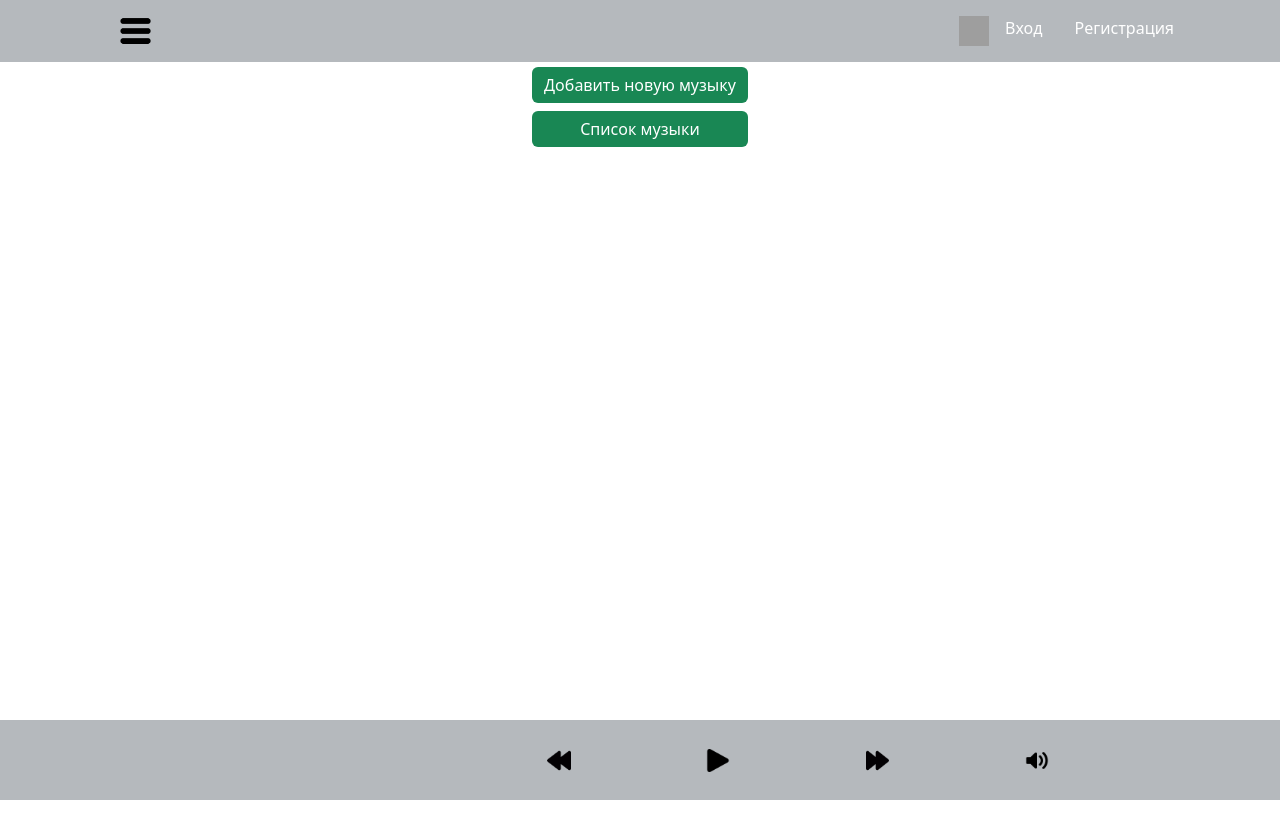
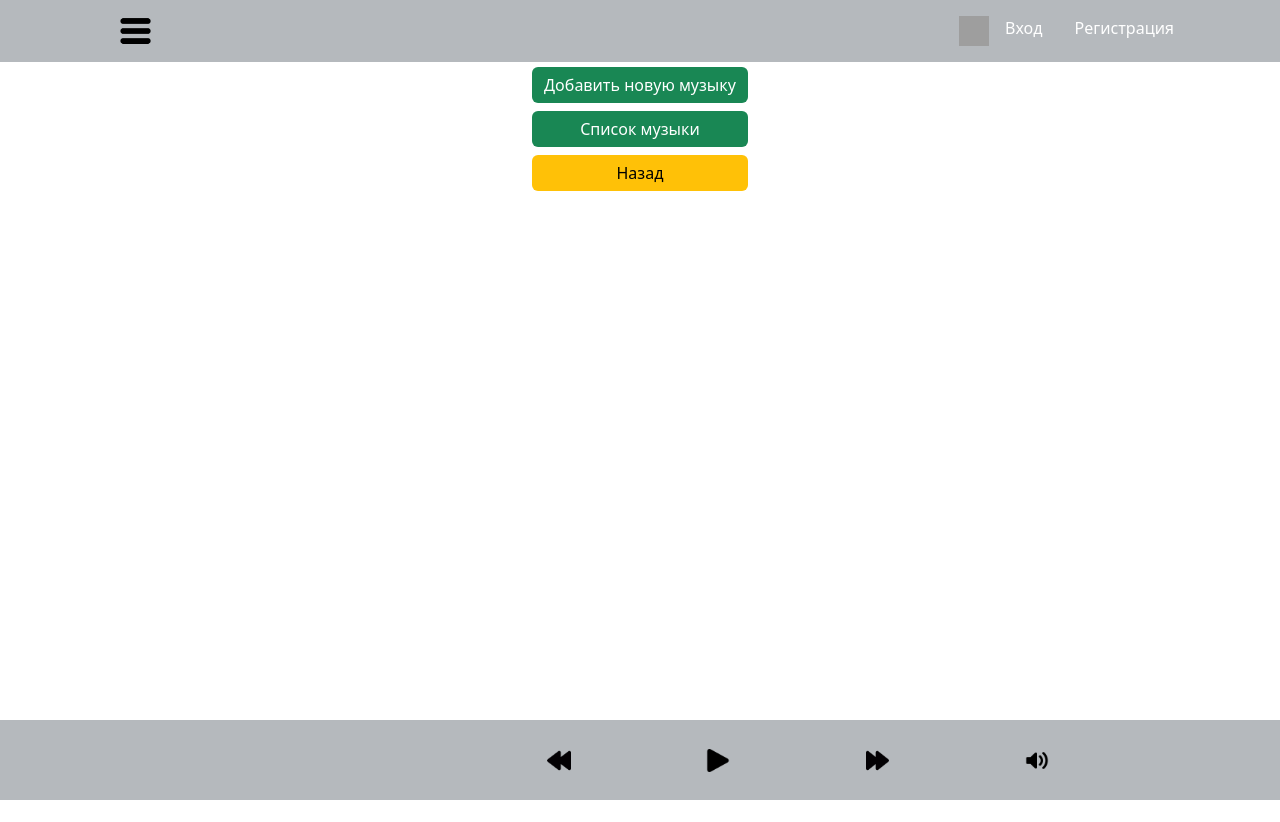
Before and after one commit to KayotPoziloy/thematic_audio_player, a React (Create React App) app in the folder frontend/: page /account/admin in a window 1280 px wide. Built offline with nearby package versions, Linux system fonts and the light colour scheme; no server answers; grey boxes are pictures that could not be loaded.

Commit message:
admin_nav: add admin back buttons

```diff
--- a/frontend/src/admin/Actions.tsx
+++ b/frontend/src/admin/Actions.tsx
@@ -6,6 +6,7 @@ export default function Actions(){
         <div className="d-grid gap-2">
             <Link to="upload" className="btn btn-success w-100 h-100 ">Добавить новую музыку</Link>
             <Link to="musicList" className="btn btn-success w-100 h-100">Список музыки</Link>
+            <Link to="/account" className="btn btn-warning w-100 h-100">Назад</Link>
         </div>
     );
 }
--- a/frontend/src/admin/MusicList.tsx
+++ b/frontend/src/admin/MusicList.tsx
@@ -1,6 +1,7 @@
 import React, { useState, useEffect } from "react";
 import axios from "axios";
 import { API_URL } from "../config";
+import {Link} from "react-router-dom";
 
 export default function MusicList() {
     const [playlists, setPlaylists] = useState<Array<{ id: number; name: string }>>([]);
@@ -81,7 +82,7 @@ export default function MusicList() {
                                 key={playlist.id}
                                 className={`list-group-item ${selectedPlaylist === playlist.id ? "active" : ""}`}
                                 onClick={() => fetchMusics(playlist.id)}
-                                style={{ cursor: "pointer" }}
+                                style={{cursor: "pointer"}}
                             >
                                 {playlist.name}
                             </li>
@@ -118,12 +119,13 @@ export default function MusicList() {
                                             className="btn btn-warning w-100"
                                             onClick={() => {
                                                 setSelectedMusic(music);
-                                                setOriginalMusic({ ...music });
+                                                setOriginalMusic({...music});
                                             }}
                                         >
                                             Редактировать
                                         </button>
-                                        <button className="btn btn-danger w-100" onClick={() => handleDeleteMusic(music.id)}>
+                                        <button className="btn btn-danger w-100"
+                                                onClick={() => handleDeleteMusic(music.id)}>
                                             Удалить
                                         </button>
                                     </td>
@@ -141,7 +143,7 @@ export default function MusicList() {
                 <div>
                     <h4>Редактировать музыку</h4>
                     <form
-                        style={{ marginTop: '10px', marginBottom: '40px' }}
+                        style={{marginTop: '10px', marginBottom: '40px'}}
                         onSubmit={(e) => {
                             e.preventDefault();
                             handleUpdateMusic(selectedMusic.id, {
@@ -158,7 +160,7 @@ export default function MusicList() {
                                 type="text"
                                 className="form-control"
                                 value={selectedMusic.name}
-                                onChange={(e) => setSelectedMusic({ ...selectedMusic, name: e.target.value })}
+                                onChange={(e) => setSelectedMusic({...selectedMusic, name: e.target.value})}
                             />
                         </div>
                         <div className="form-group">
@@ -167,7 +169,7 @@ export default function MusicList() {
                                 type="text"
                                 className="form-control"
                                 value={selectedMusic.author}
-                                onChange={(e) => setSelectedMusic({ ...selectedMusic, author: e.target.value })}
+                                onChange={(e) => setSelectedMusic({...selectedMusic, author: e.target.value})}
                             />
                         </div>
                         <div className="form-group">
@@ -176,7 +178,7 @@ export default function MusicList() {
                                 type="text"
                                 className="form-control"
                                 value={selectedMusic.filename}
-                                onChange={(e) => setSelectedMusic({ ...selectedMusic, filename: e.target.value })}
+                                onChange={(e) => setSelectedMusic({...selectedMusic, filename: e.target.value})}
                             />
                         </div>
                         <div className="form-group">
@@ -185,7 +187,7 @@ export default function MusicList() {
                                 type="text"
                                 className="form-control"
                                 value={selectedMusic.tag}
-                                onChange={(e) => setSelectedMusic({ ...selectedMusic, tag: e.target.value })}
+                                onChange={(e) => setSelectedMusic({...selectedMusic, tag: e.target.value})}
                             />
                         </div>
                         <div className="d-flex gap-2">
@@ -206,6 +208,10 @@ export default function MusicList() {
             )}
 
             {error && <div className="alert alert-danger">{error}</div>}
+
+            <div style={{padding: '10px'}}>
+                <Link to="/account/admin" className="btn btn-warning w-100 h-100">Назад</Link>
+            </div>
         </div>
     );
 }
--- a/frontend/src/admin/UploadMusic.tsx
+++ b/frontend/src/admin/UploadMusic.tsx
@@ -1,6 +1,7 @@
 import React, { useState, useRef } from "react";
 import axios from "axios";
 import { API_URL } from "../config";
+import {Link} from "react-router-dom";
 
 export default function UploadMusic() {
     const [formData, setFormData] = useState({
@@ -158,6 +159,10 @@ export default function UploadMusic() {
                 <button type="submit" className="btn btn-success w-100">Добавить</button>
             </form>
 
+            <div style={{padding: '10px'}}>
+                <Link to="/account/admin" className="btn btn-warning w-100 h-100">Назад</Link>
+            </div>
+
             {message && (
                 <div className="mt-3">
                     <p className="text-center">{message}</p>
--- a/frontend/src/components/Acc_components/Settings.tsx
+++ b/frontend/src/components/Acc_components/Settings.tsx
@@ -1,11 +1,10 @@
 import React, { useState } from "react";
 import "../../style_lk/Settings.css";
-import UserHeader from "./UserHeader";
 import axios from "axios";
 
 export default function Settings() {
-    const [avatarImage, setAvatarImage] = useState<string | null>(null);
-    const [backgroundImage, setBackgroundImage] = useState<string | null>(null);
+    const [, setAvatarImage] = useState<string | null>(null);
+    const [, setBackgroundImage] = useState<string | null>(null);
     const [loadingAvatar, setLoadingAvatar] = useState<boolean>(false);
     const [loadingBackground] = useState<boolean>(false);
 
```
